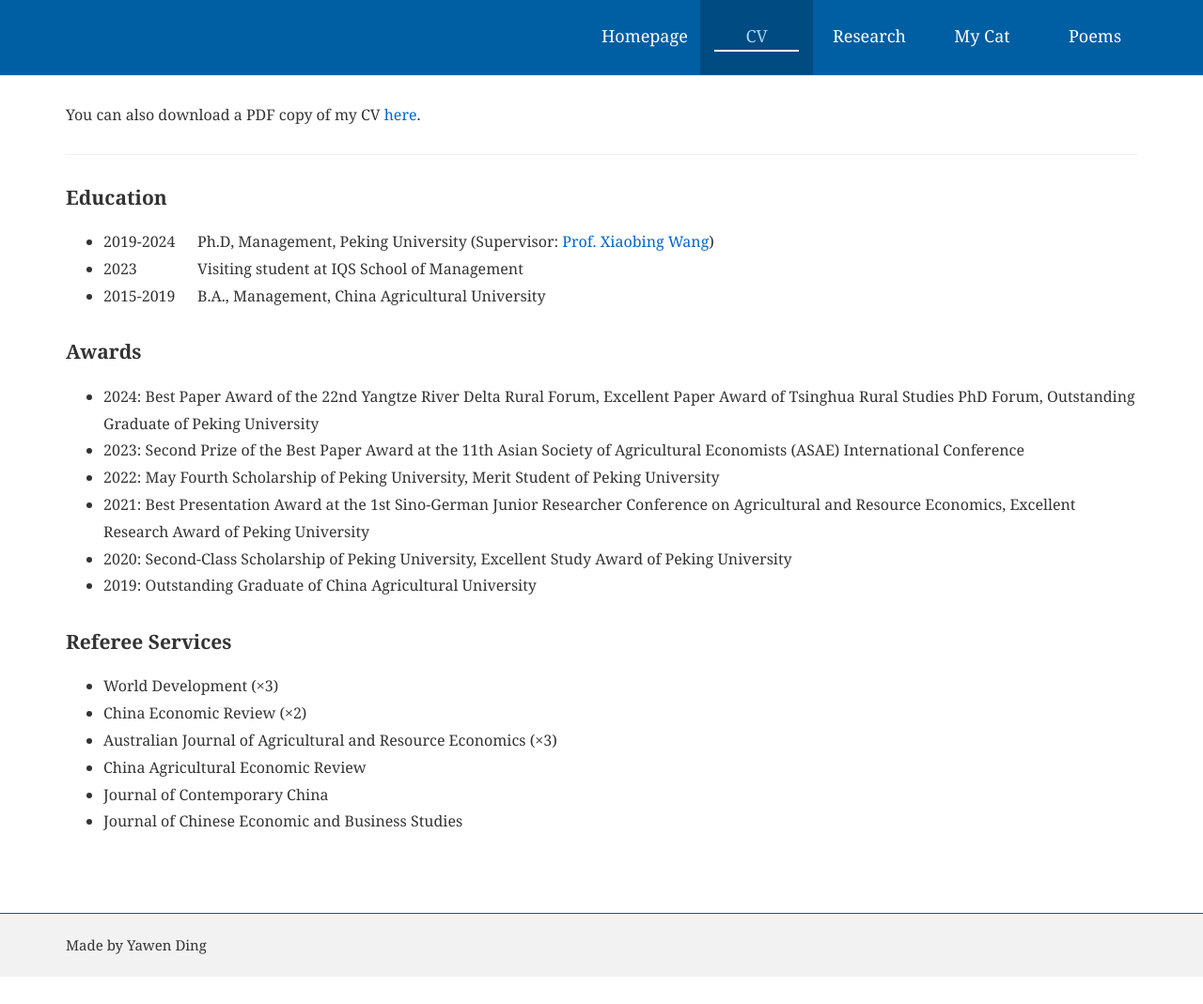
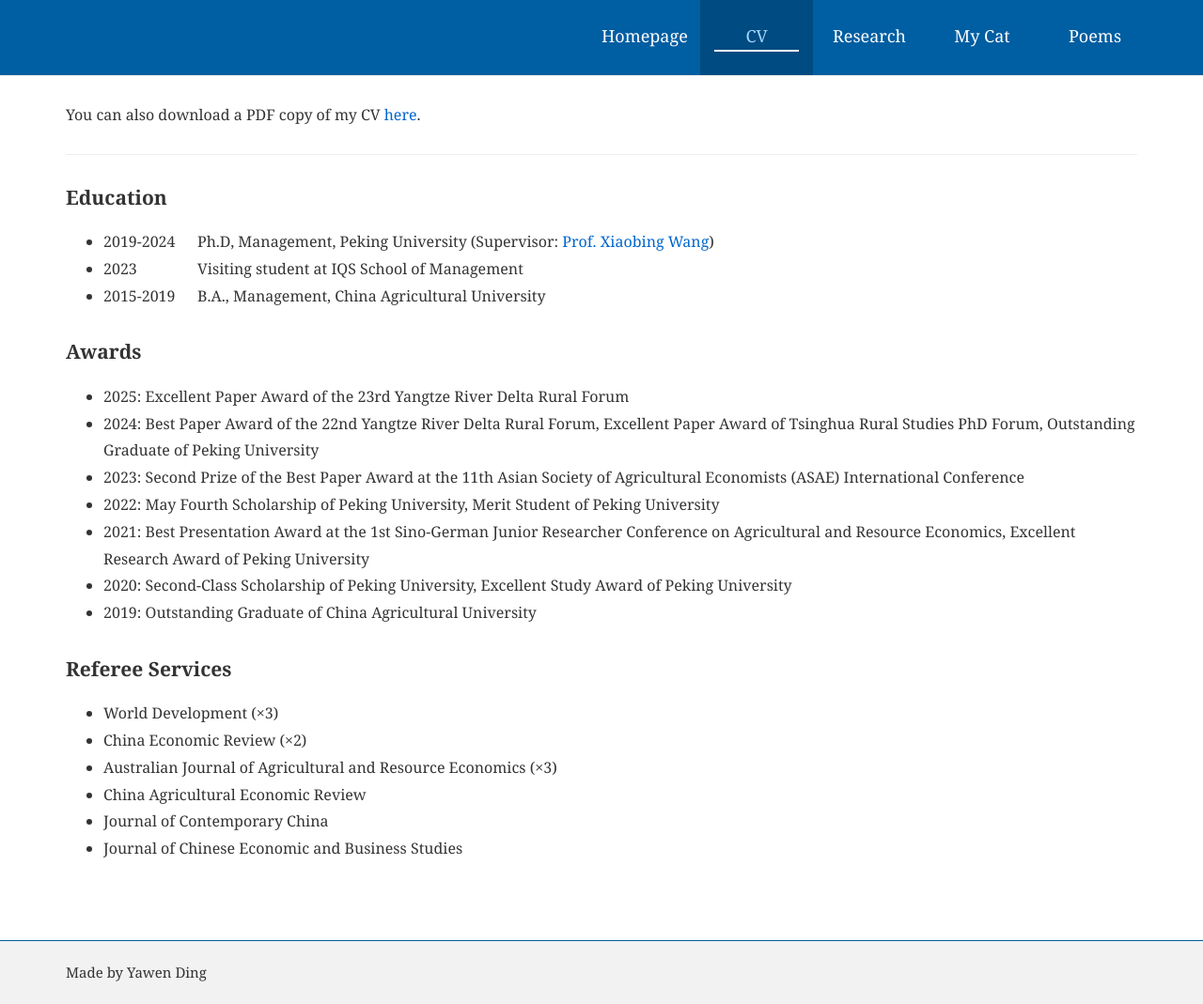
Before and after one commit to YawenDing/yawending.github.io, a Jekyll site: the page built from pages/_CV/index.md, in a window 1280 px wide. Shown: the whole page at 94% size. Built offline with Jekyll 4.4.1, drawn with Linux system fonts in a browser that asks for light colours; before the commit the page ends 1040 px from its top, so only the background shows below that.

Commit message:
Update index.md

```diff
--- a/pages/_CV/index.md
+++ b/pages/_CV/index.md
@@ -32,6 +32,7 @@ You can also download a PDF copy of my CV [here]({{ "/assets/pdf/Yawen_CV_Tongji
 
 ## Awards
 
+- 2025: Excellent Paper Award of the 23rd Yangtze River Delta Rural Forum
 - 2024: Best Paper Award of the 22nd Yangtze River Delta Rural Forum, Excellent Paper Award of Tsinghua Rural Studies PhD Forum, Outstanding Graduate of Peking University
 - 2023: Second Prize of the Best Paper Award at the 11th Asian Society of Agricultural Economists (ASAE) International Conference
 - 2022: May Fourth Scholarship of Peking University, Merit Student of Peking University
```
